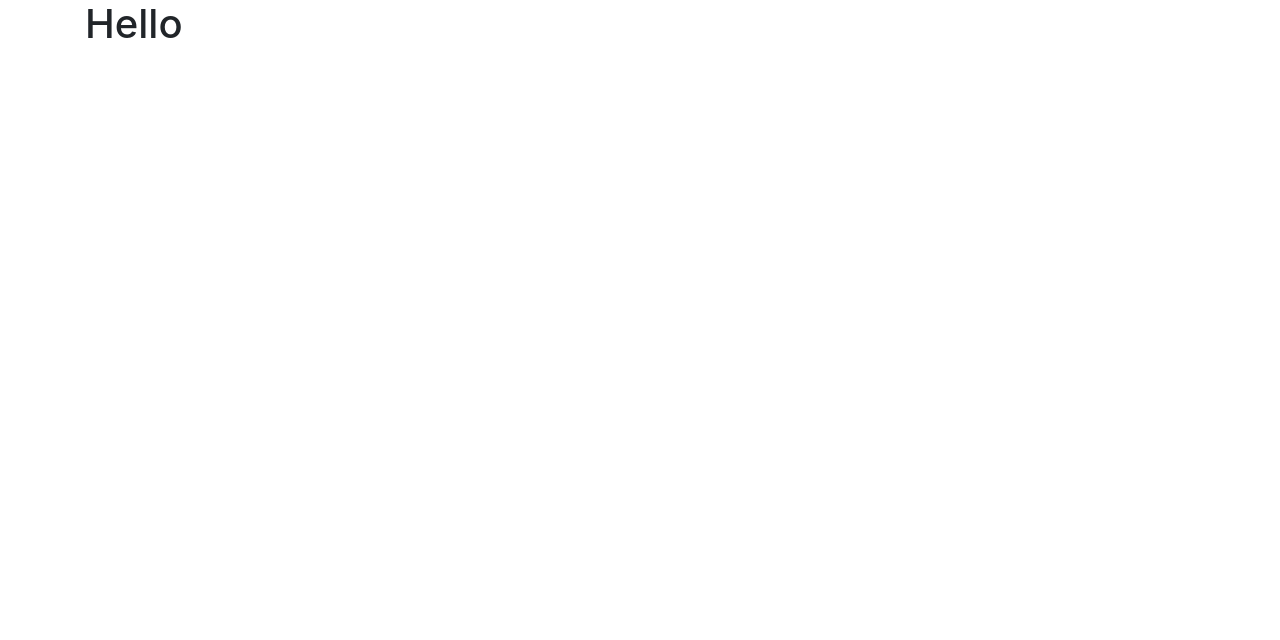
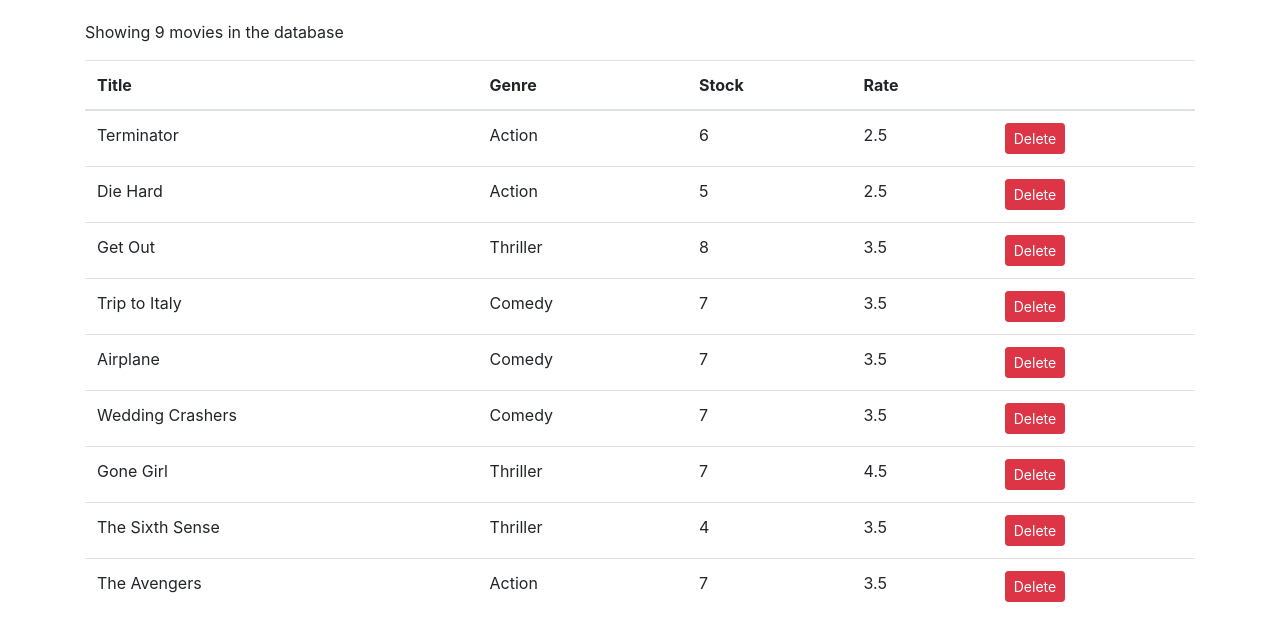
Before and after one commit to julian-c-dev/React__Vidly, a React (Create React App) app: page / in a window 1280 px wide. Shown: the top 640 px of the page. Built offline with nearby package versions, Linux system fonts and the light colour scheme.

Commit message:
Practice & Component are done.

```diff
--- a/src/App.js
+++ b/src/App.js
@@ -1,11 +1,12 @@
 import { Component } from "react";
+import Movies from "./components/movies";
 import "./App.css";
 
 class App extends Component {
   render() {
     return (
       <main className="container">
-        <h1>Hello</h1>
+        <Movies />
       </main>
     );
   }
--- /dev/null
+++ b/src/components/movies.jsx
@@ -0,0 +1,57 @@
+import React, { Component } from "react";
+import { Fragment } from "react";
+import { getMovies } from "../services/fakeMovieService";
+
+class Movies extends Component {
+  state = {
+    movies: getMovies(),
+  };
+
+  handleDelete = (movie) => {
+    const movies = this.state.movies.filter((m) => m._id !== movie._id);
+    this.setState({ movies });
+  };
+
+  render() {
+    const { length: moviesCount } = this.state.movies;
+
+    if (moviesCount === 0) return <p>There are no movies in the database</p>;
+
+    return (
+      <React.Fragment>
+        <p>Showing {moviesCount} movies in the database</p>
+        <table className="table">
+          <thead>
+            <tr>
+              <th>Title</th>
+              <th>Genre</th>
+              <th>Stock</th>
+              <th>Rate</th>
+              <th></th>
+            </tr>
+          </thead>
+          <tbody>
+            {this.state.movies.map((movie) => (
+              <tr key={movie._id}>
+                <td>{movie.title}</td>
+                <td>{movie.genre.name}</td>
+                <td>{movie.numberInStock}</td>
+                <td>{movie.dailyRentalRate}</td>
+                <td>
+                  <button
+                    onClick={() => this.handleDelete(movie)}
+                    className="btn btn-danger btn-sm"
+                  >
+                    Delete
+                  </button>
+                </td>
+              </tr>
+            ))}
+          </tbody>
+        </table>
+      </React.Fragment>
+    );
+  }
+}
+
+export default Movies;
--- a/src/index.css
+++ b/src/index.css
@@ -1,13 +1,14 @@
 body {
   margin: 0;
-  font-family: -apple-system, BlinkMacSystemFont, 'Segoe UI', 'Roboto', 'Oxygen',
-    'Ubuntu', 'Cantarell', 'Fira Sans', 'Droid Sans', 'Helvetica Neue',
+  padding: 20px 0 0 0;
+  font-family: -apple-system, BlinkMacSystemFont, "Segoe UI", "Roboto", "Oxygen",
+    "Ubuntu", "Cantarell", "Fira Sans", "Droid Sans", "Helvetica Neue",
     sans-serif;
   -webkit-font-smoothing: antialiased;
   -moz-osx-font-smoothing: grayscale;
 }
 
 code {
-  font-family: source-code-pro, Menlo, Monaco, Consolas, 'Courier New',
+  font-family: source-code-pro, Menlo, Monaco, Consolas, "Courier New",
     monospace;
 }
```
